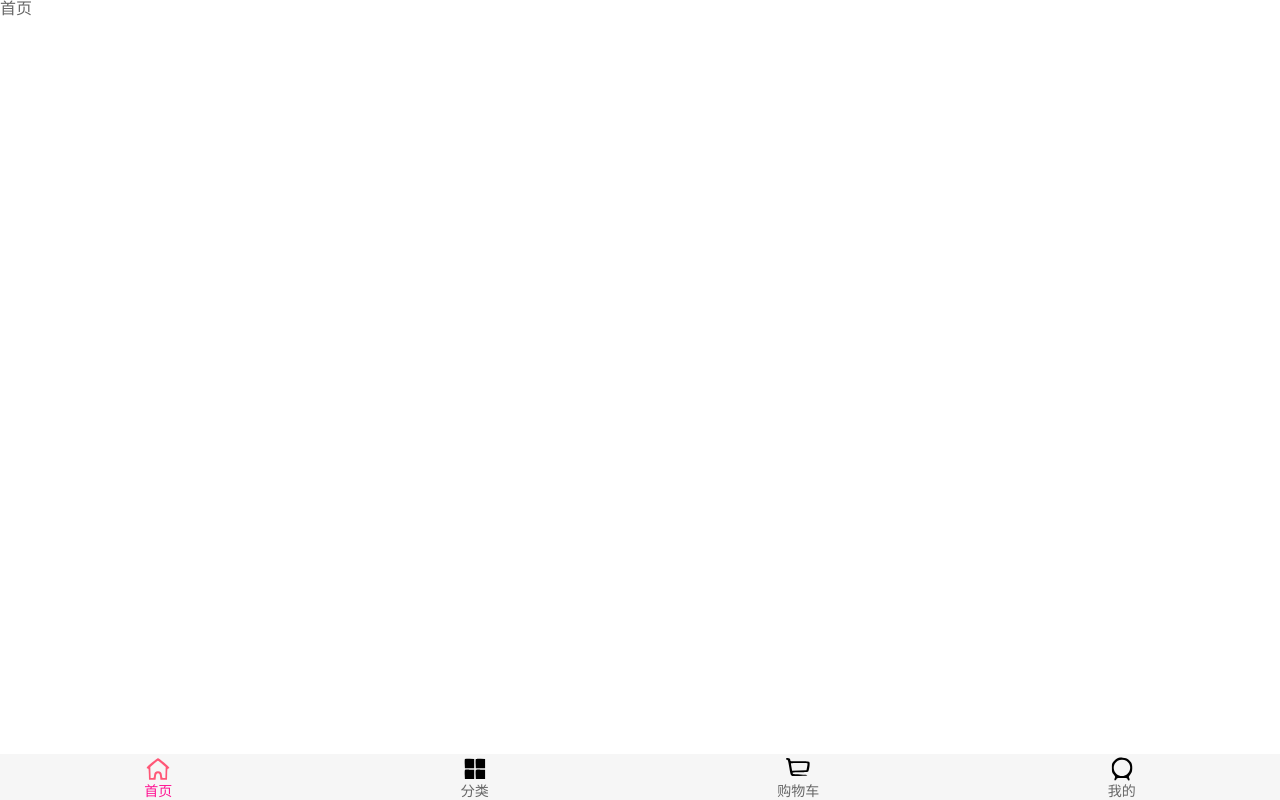
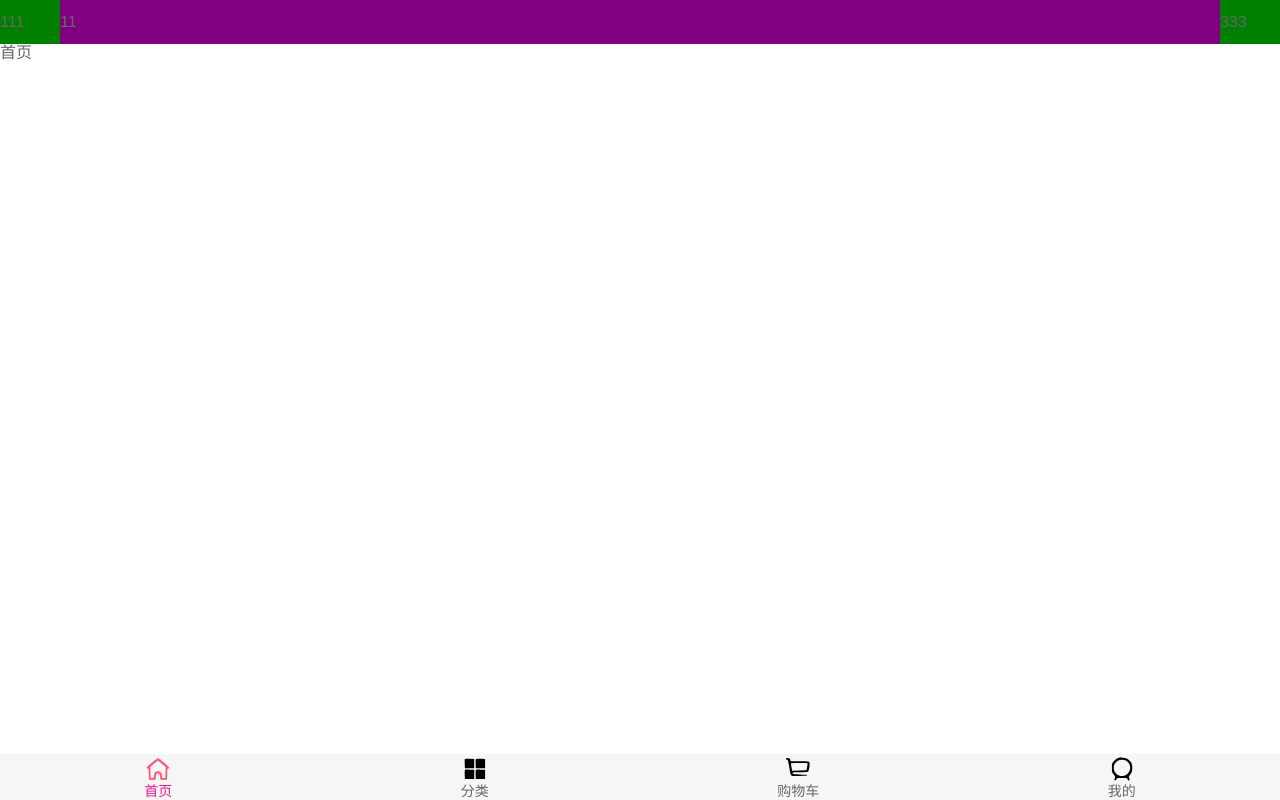
Before and after one commit to echoZY/learnvuetest, a Vue app: page /home in a window 1280 px wide. Built offline with nearby package versions, Linux system fonts and the light colour scheme.

Commit message:
'更新状态栏'

```diff
--- a/src/components/MainTabBar.vue
+++ b/src/components/MainTabBar.vue
@@ -1,5 +1,8 @@
 <template>
   <div class="main-tabbar">
+    <nav-bar>
+
+    </nav-bar>
     <tab-bar>
       <tab-bar-item path="/home" defaultColor="deeppink">
         <img slot="item-icon" src="~assets/imgs/tabbar/home.svg" alt="">
@@ -27,6 +30,7 @@
 <script>
 import TabBar from '@/components/common/tabbar/TabBar';
 import TabBarItem from '@/components/common/tabbar/TabBarItem';
+import NavBar from '@/components/common/navbar/NavBar'
 export default {
 name: 'MainTabBar',
   data() {
@@ -37,7 +41,8 @@ name: 'MainTabBar',
 },
   components: {
     TabBar,
-    TabBarItem
+    TabBarItem,
+    NavBar
   },
   created() {},
   mounted() {}
--- /dev/null
+++ b/src/components/common/navbar/NavBar.vue
@@ -0,0 +1,45 @@
+<template>
+  <div class="nav-bar">
+    <div class="left">
+      <slot name="left">111</slot>
+    </div>
+    <div class="center">
+      <slot name="center">11</slot>
+    </div>
+    <div class="right">
+      <slot name="right">333</slot>
+    </div>
+  </div>
+</template>
+<script>
+export default {
+name: 'NavBar',
+  data() {
+    return {
+  }
+},
+  methods: {
+},
+  components: {},
+  created() {},
+  mounted() {
+  }
+}
+</script>
+<style scoped>
+.nav-bar{
+  display: flex;
+  justify-content: space-between;
+  align-items: center;
+  line-height: 44px;
+
+}
+.left,.right{
+  background-color: green;
+  width: 60px;
+}
+.center{
+  background-color: purple;
+  flex: 1;
+}
+</style>
```
